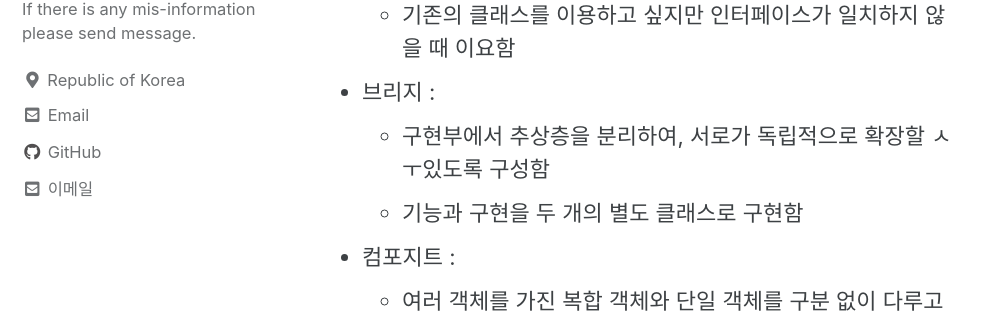
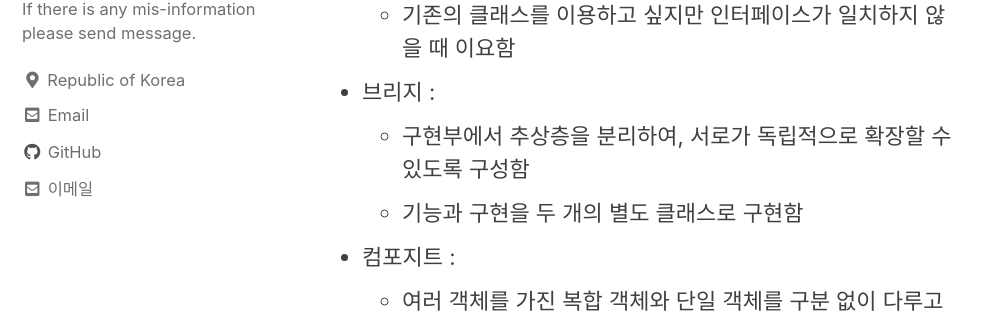
Before and after one commit to DevKS-Yet/DevKs-Yet.github.io, a Jekyll site: the page built from _posts/2022-03-02-53(post05).md, in a window 1280 px wide and 900 px high, scrolled down 2186 px. Shown: the part 137-453 px from the top of the window, without its empty margins (0-990 px from the left). Built offline with Jekyll 4.4.1, drawn with Linux system fonts in a browser that asks for light colours; cached includes are drawn as plain includes.

Commit message:
20220303

```diff
--- a/_posts/2022-03-02-53(post05).md
+++ b/_posts/2022-03-02-53(post05).md
@@ -61,7 +61,7 @@ tags:
   - 기존의 클래스를 이용하고 싶지만 인터페이스가 일치하지 않을 때 이요함
 
 - 브리지 :
-  - 구현부에서 추상층을 분리하여, 서로가 독립적으로 확장할 ㅅ ㅜ있도록 구성함
+  - 구현부에서 추상층을 분리하여, 서로가 독립적으로 확장할 수 있도록 구성함
   - 기능과 구현을 두 개의 별도 클래스로 구현함
 
 
```
